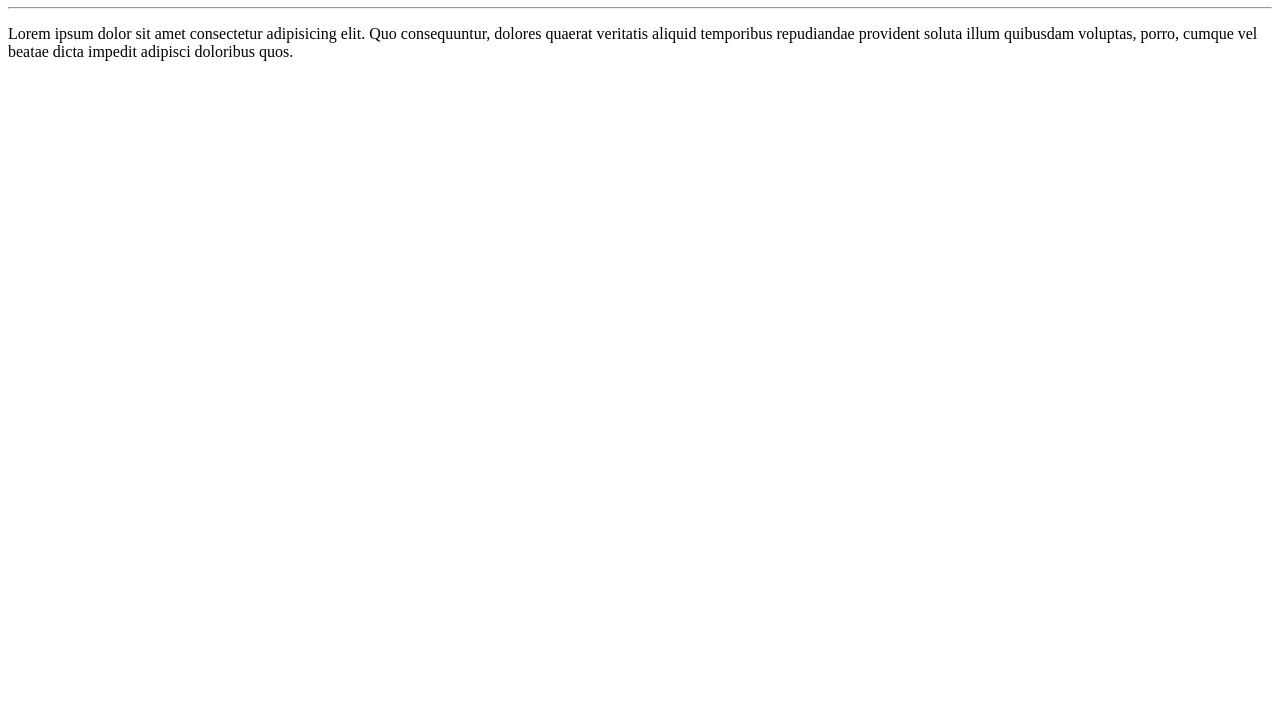
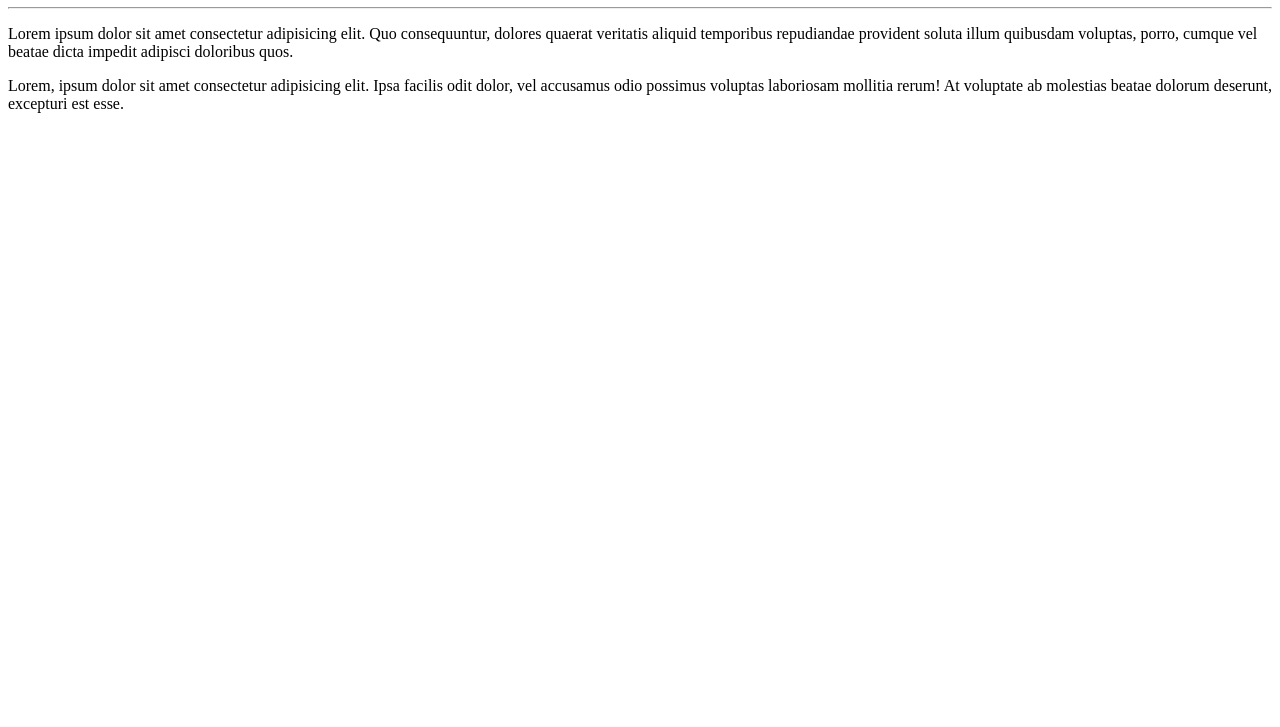
Before and after one commit to AlexVianaParis25/Ola-Mundo, a plain HTML site: page site-exemplo/index.html in a window 1280 px wide. Shown: the part 73-800 px from the top of the page. Drawn offline with Linux system fonts and the light colour scheme.

Commit message:
adicionei um paragrafo

```diff
--- a/site-exemplo/index.html
+++ b/site-exemplo/index.html
@@ -9,5 +9,6 @@
     <h1>Olá Mundo!</h1>
     <hr>
     <p>Lorem ipsum dolor sit amet consectetur adipisicing elit. Quo consequuntur, dolores quaerat veritatis aliquid temporibus repudiandae provident soluta illum quibusdam voluptas, porro, cumque vel beatae dicta impedit adipisci doloribus quos.</p>
+    <p>Lorem, ipsum dolor sit amet consectetur adipisicing elit. Ipsa facilis odit dolor, vel accusamus odio possimus voluptas laboriosam mollitia rerum! At voluptate ab molestias beatae dolorum deserunt, excepturi est esse.</p>
 </body>
 </html>
```
